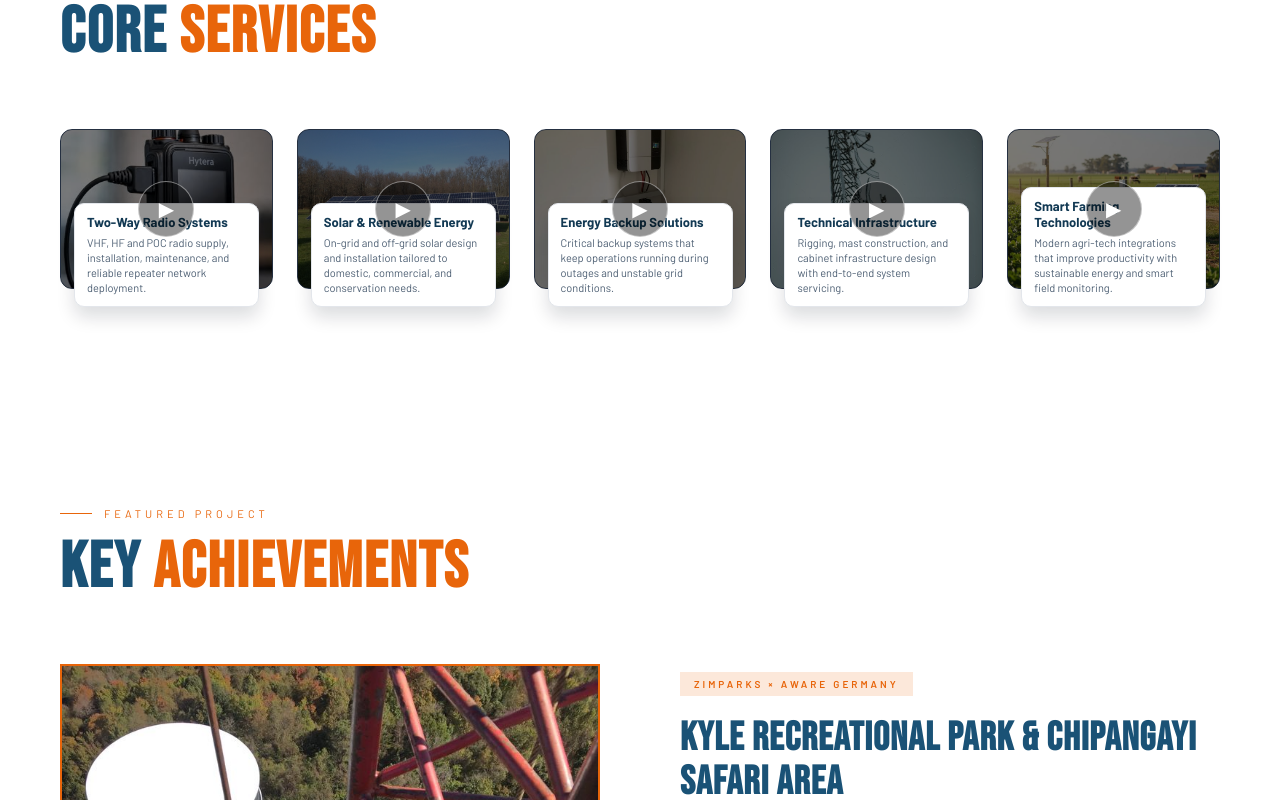
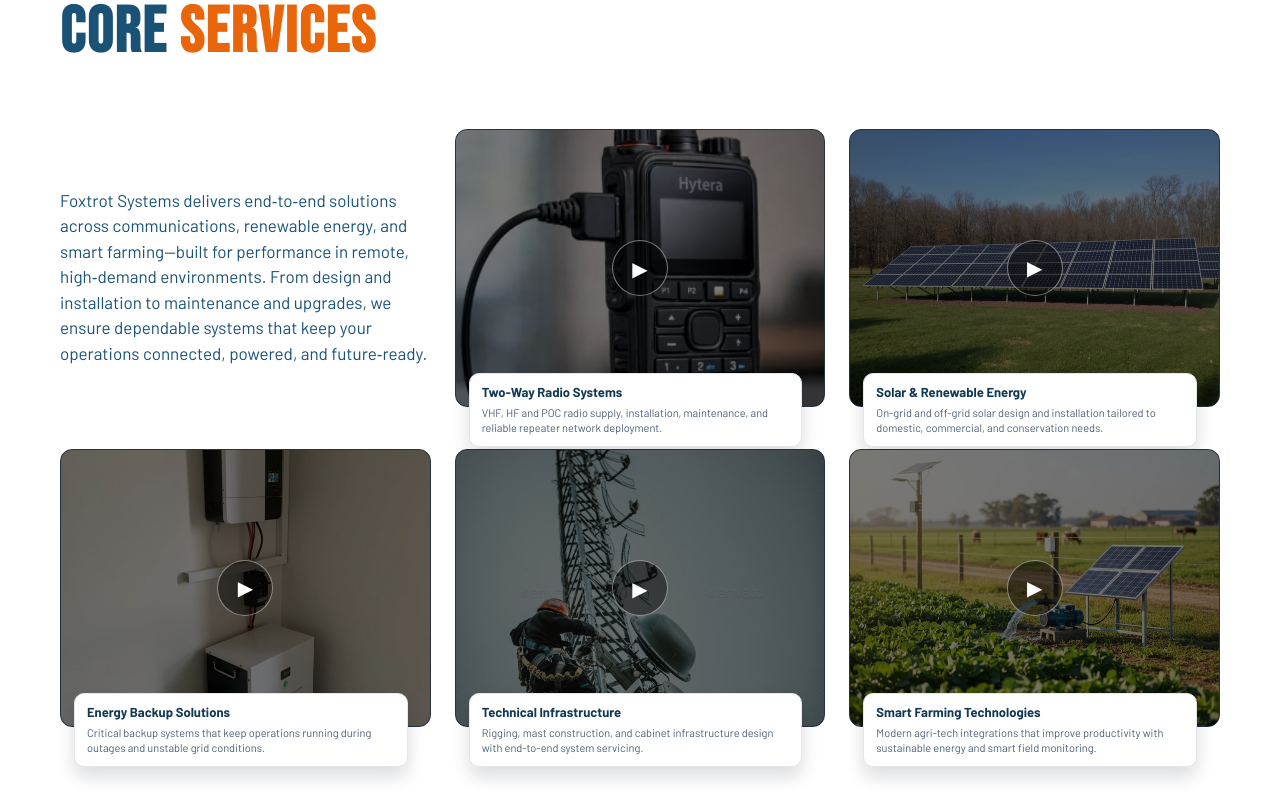
Before and after one commit to nashe01/foxtrot, a React (Vite) app: page / in a window 1280 px wide. Shown: the part 920-1720 px from the top of the page. Built offline with nearby package versions, Linux system fonts and the light colour scheme.

Commit message:
fix :cards alignment

```diff
--- a/src/pages/HomePage.tsx
+++ b/src/pages/HomePage.tsx
@@ -40,6 +40,7 @@ export function HomePage({ active, onNavigate, onNavigateToServiceSection, onSho
     () => [
       {
         sectionId: SERVICE_SECTION_IDS.twoWayRadio,
+
         title: 'Two-Way Radio Systems',
         description:
           'VHF, HF and POC radio supply, installation, maintenance, and reliable repeater network deployment.',
@@ -47,7 +48,6 @@ export function HomePage({ active, onNavigate, onNavigateToServiceSection, onSho
       },
       {
         sectionId: SERVICE_SECTION_IDS.solarRenewable,
-
         title: 'Solar & Renewable Energy',
         description:
           'On-grid and off-grid solar design and installation tailored to domestic, commercial, and conservation needs.',
@@ -184,6 +184,14 @@ export function HomePage({ active, onNavigate, onNavigateToServiceSection, onSho
           </h2>
         </div>
         <div className="fx-services-grid">
+          <div className="fx-services-intro">
+            <p className="fx-services-intro-text">
+              Foxtrot Systems delivers end‑to‑end solutions across communications, renewable energy, and smart
+              farming—built for performance in remote, high‑demand environments. From design and installation
+              to maintenance and upgrades, we ensure dependable systems that keep your operations connected,
+              powered, and future‑ready.
+            </p>
+          </div>
           {serviceCards.map((card) => (
             <article
               className="fx-service-product-card"
--- a/src/style.css
+++ b/src/style.css
@@ -195,8 +195,23 @@ body {
 
 .fx-services-grid {
   display: grid;
-  grid-template-columns: repeat(auto-fit, minmax(180px, 1fr));
+  grid-template-columns: repeat(3, 1fr);
   gap: 24px;
+}
+
+.fx-services-intro {
+  background: transparent;
+  border: none;
+  border-radius: 0;
+  padding: 0;
+  display: flex;
+  align-items: center;
+}
+.fx-services-intro-text {
+  color: #1A5276;
+  font-size: 17px;
+  line-height: 1.5;
+  margin: 0;
 }
 
 .fx-service-product-card {
@@ -286,8 +301,8 @@ body {
   position: absolute;
   left: 14px;
   right: 14px;
-  bottom: 0;
-  width: 62%;
+  bottom: -22px;
+  width: 90%;
   min-width: 185px;
   background: #ffffff;
   border: 1px solid #e3e6eb;
@@ -315,6 +330,11 @@ body {
     width: calc(100% - 28px);
     min-width: 0;
   }
+}
+
+@media (max-width: 900px) {
+  .fx-services-grid { grid-template-columns: repeat(2, 1fr); }
+  .fx-services-intro { grid-column: 1 / -1; }
 }
 
 .fx-project-section { background: var(--dark); padding: 100px 60px; }
```
